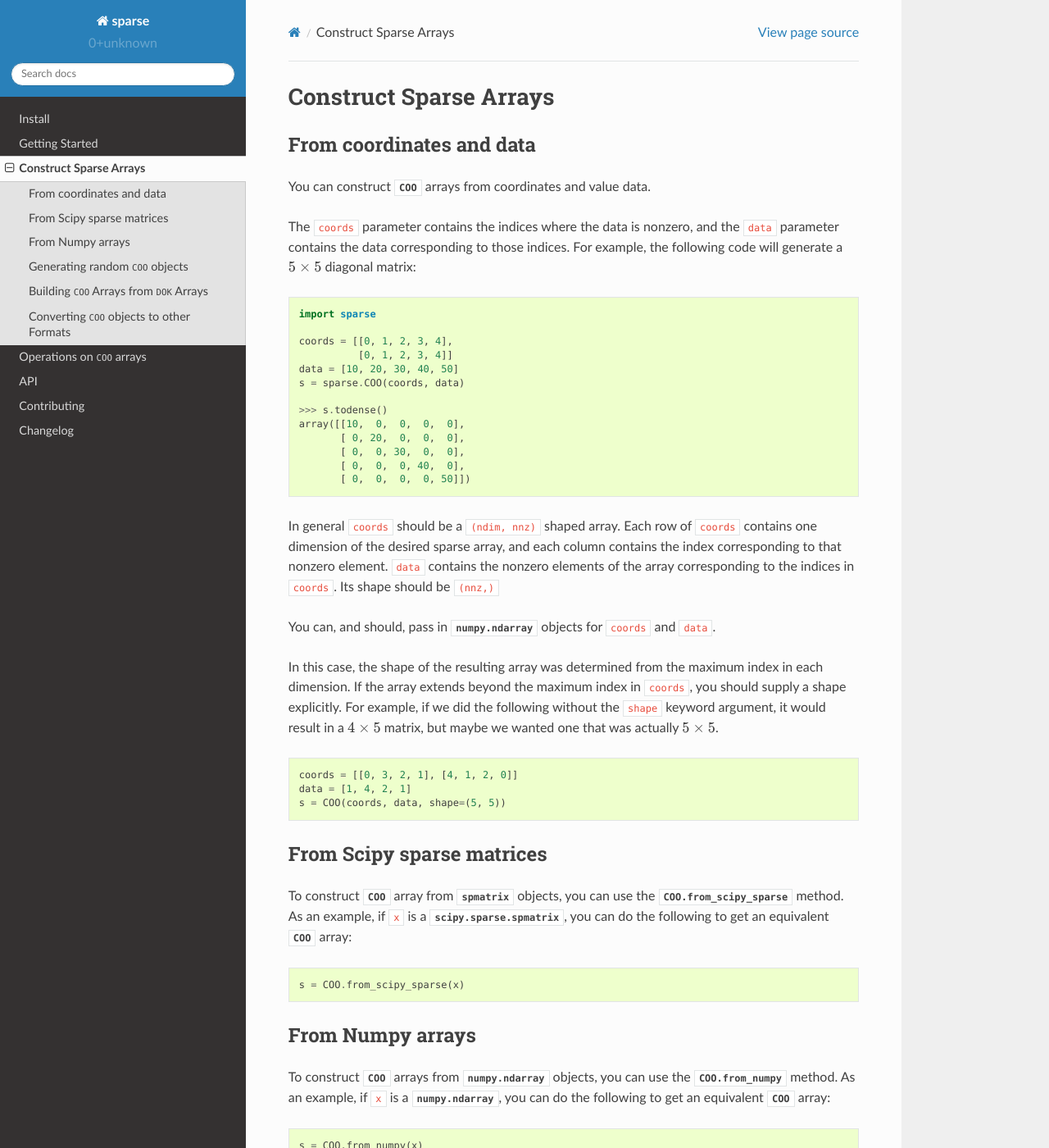
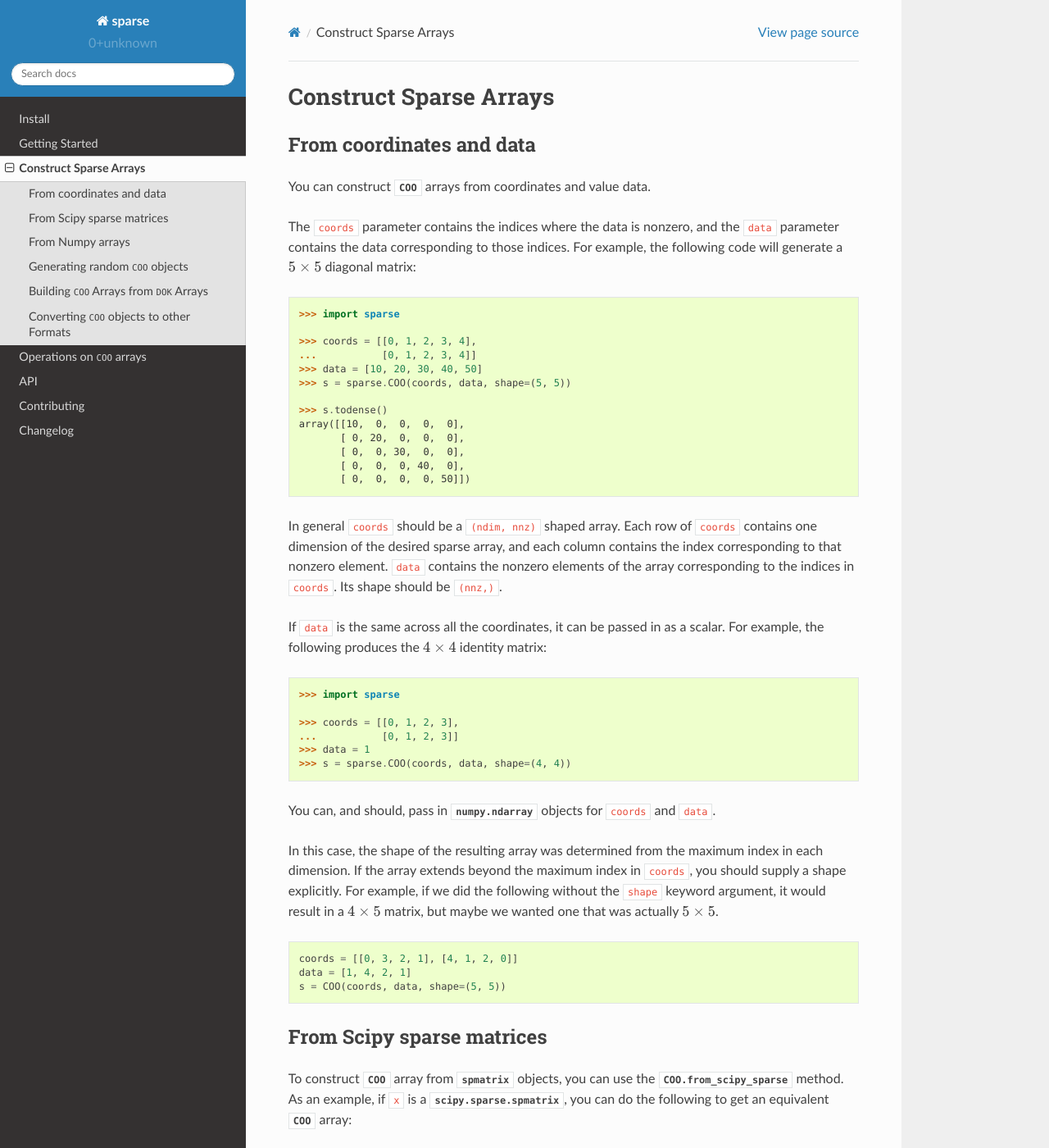
Before and after one commit to pydata/sparse, a Sphinx documentation site: the page built from docs/construct.rst, in a window 1280 px wide and 1400 px high. Shown: the whole window at 82% size. Built offline with Sphinx 7.4.7 and the Read the Docs theme 2.0.0, drawn with Linux system fonts in a browser that asks for light colours.

Commit message:
Add data broadcasting to COO constructor.

```diff
--- a/docs/construct.rst
+++ b/docs/construct.rst
@@ -14,12 +14,12 @@ matrix:
 
 .. code-block:: python
 
-   import sparse
+   >>> import sparse
 
-   coords = [[0, 1, 2, 3, 4],
-             [0, 1, 2, 3, 4]]
-   data = [10, 20, 30, 40, 50]
-   s = sparse.COO(coords, data)
+   >>> coords = [[0, 1, 2, 3, 4],
+   ...           [0, 1, 2, 3, 4]]
+   >>> data = [10, 20, 30, 40, 50]
+   >>> s = sparse.COO(coords, data, shape=(5, 5))
 
    >>> s.todense()
    array([[10,  0,  0,  0,  0],
@@ -28,13 +28,25 @@ matrix:
           [ 0,  0,  0, 40,  0],
           [ 0,  0,  0,  0, 50]])
 
-
 In general :code:`coords` should be a :code:`(ndim, nnz)` shaped
 array. Each row of :code:`coords` contains one dimension of the
 desired sparse array, and each column contains the index
 corresponding to that nonzero element. :code:`data` contains
 the nonzero elements of the array corresponding to the indices
-in :code:`coords`. Its shape should be :code:`(nnz,)`
+in :code:`coords`. Its shape should be :code:`(nnz,)`.
+
+If ``data`` is the same across all the coordinates, it can be passed
+in as a scalar. For example, the following produces the :math:`4 \times 4`
+identity matrix:
+
+.. code-block:: python
+
+   >>> import sparse
+
+   >>> coords = [[0, 1, 2, 3],
+   ...           [0, 1, 2, 3]]
+   >>> data = 1
+   >>> s = sparse.COO(coords, data, shape=(4, 4))
 
 You can, and should, pass in :obj:`numpy.ndarray` objects for
 :code:`coords` and :code:`data`.
```
Also changed, not shown: 1 other file.
